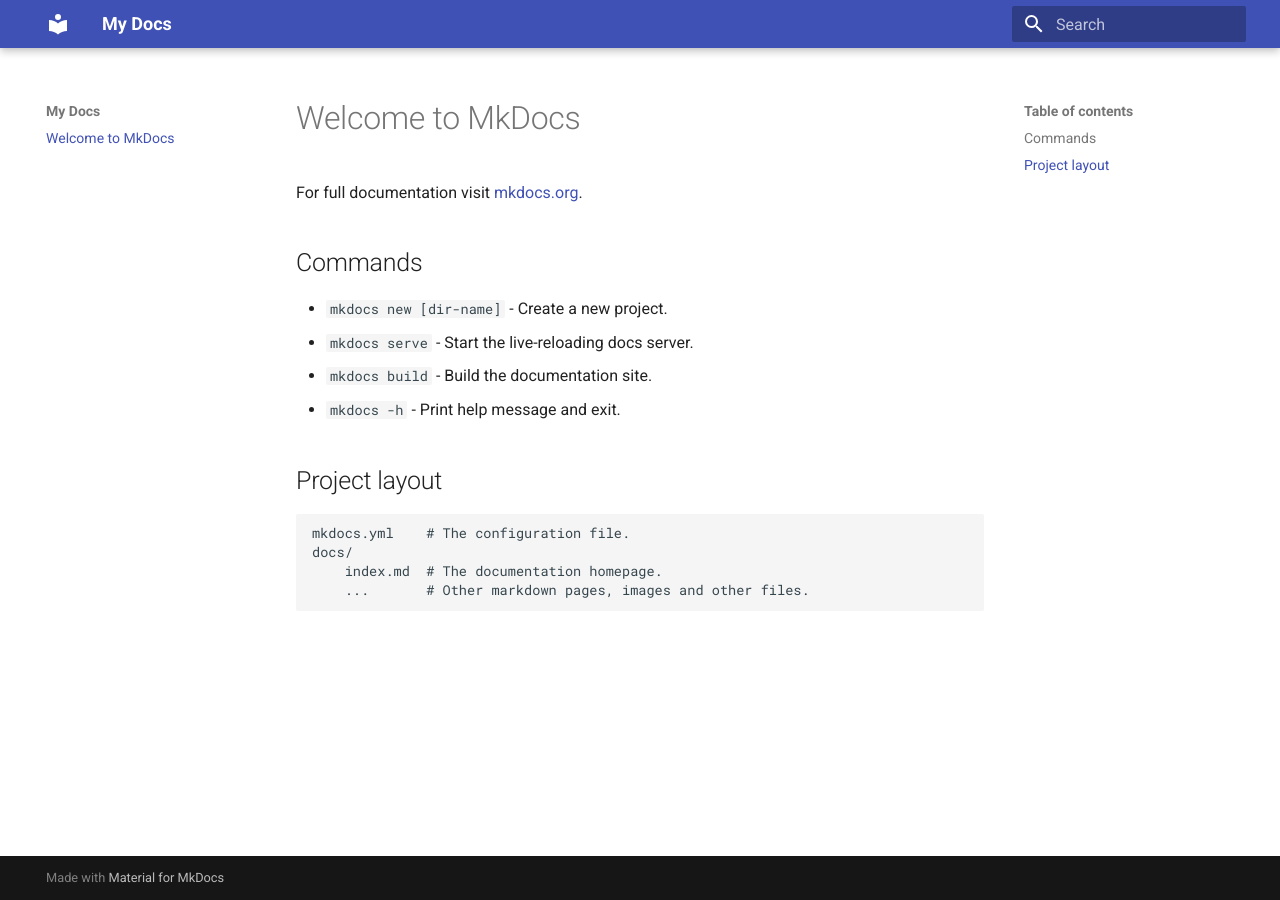
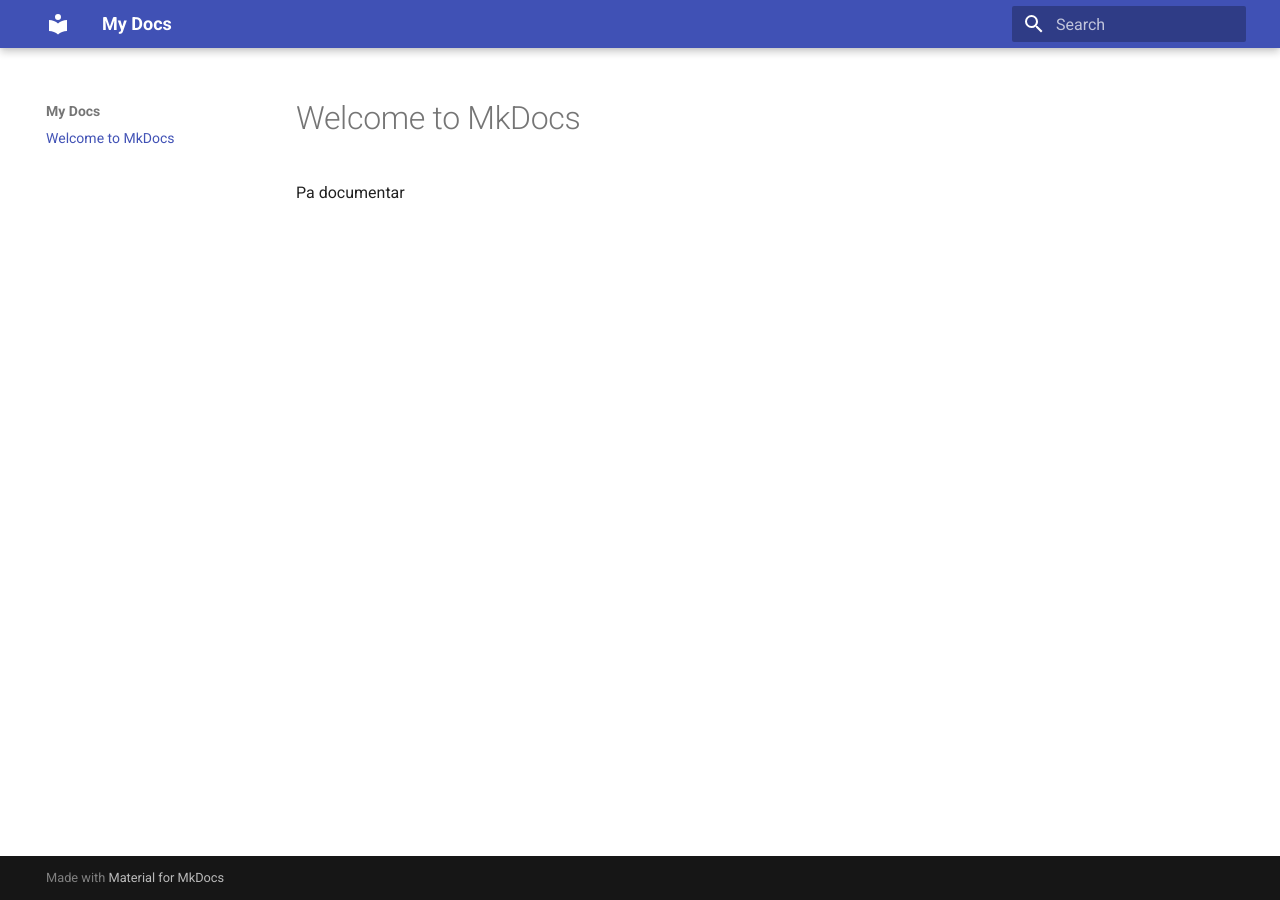
Before and after one commit to valfrio/Practica-2_6, an MkDocs documentation site: the page built from docs/index.md, in a window 1280 px wide. Built offline with MkDocs 1.6.1 and Material for MkDocs 9.7.7, drawn with Linux system fonts in a browser that asks for light colours.

Commit message:
prueba de despliegue

```diff
--- a/docs/index.md
+++ b/docs/index.md
@@ -1,17 +1,3 @@
 # Welcome to MkDocs
 
-For full documentation visit [mkdocs.org](https://www.mkdocs.org).
-
-## Commands
-
-* `mkdocs new [dir-name]` - Create a new project.
-* `mkdocs serve` - Start the live-reloading docs server.
-* `mkdocs build` - Build the documentation site.
-* `mkdocs -h` - Print help message and exit.
-
-## Project layout
-
-    mkdocs.yml    # The configuration file.
-    docs/
-        index.md  # The documentation homepage.
-        ...       # Other markdown pages, images and other files.
+Pa documentar
```
